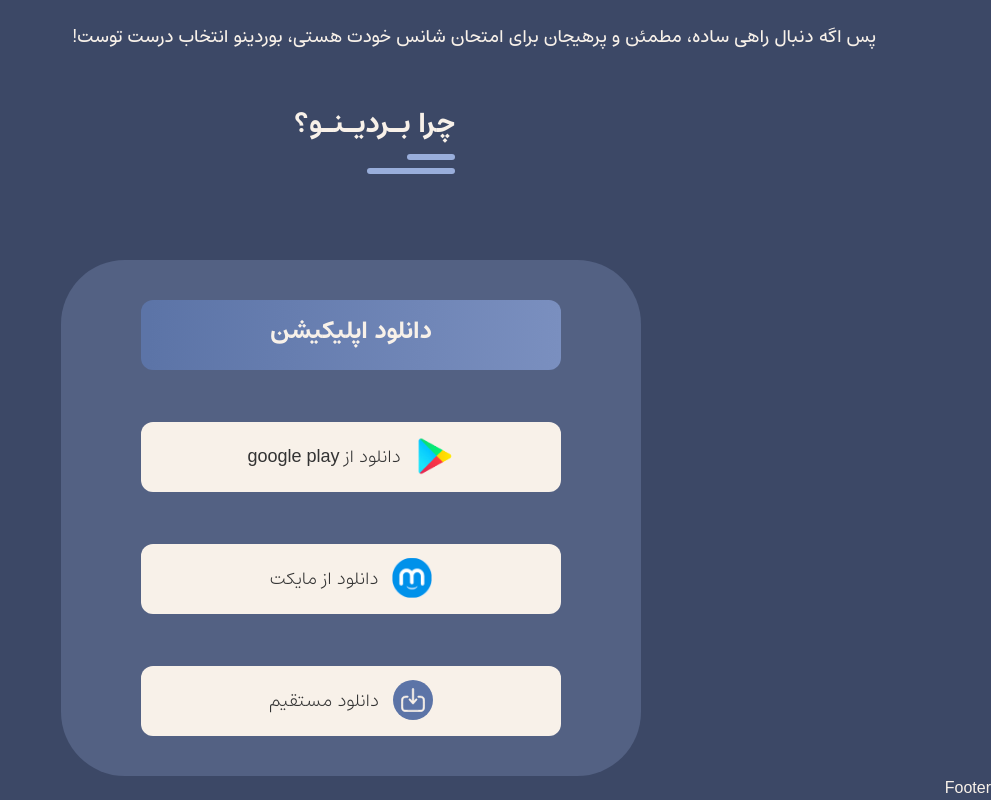
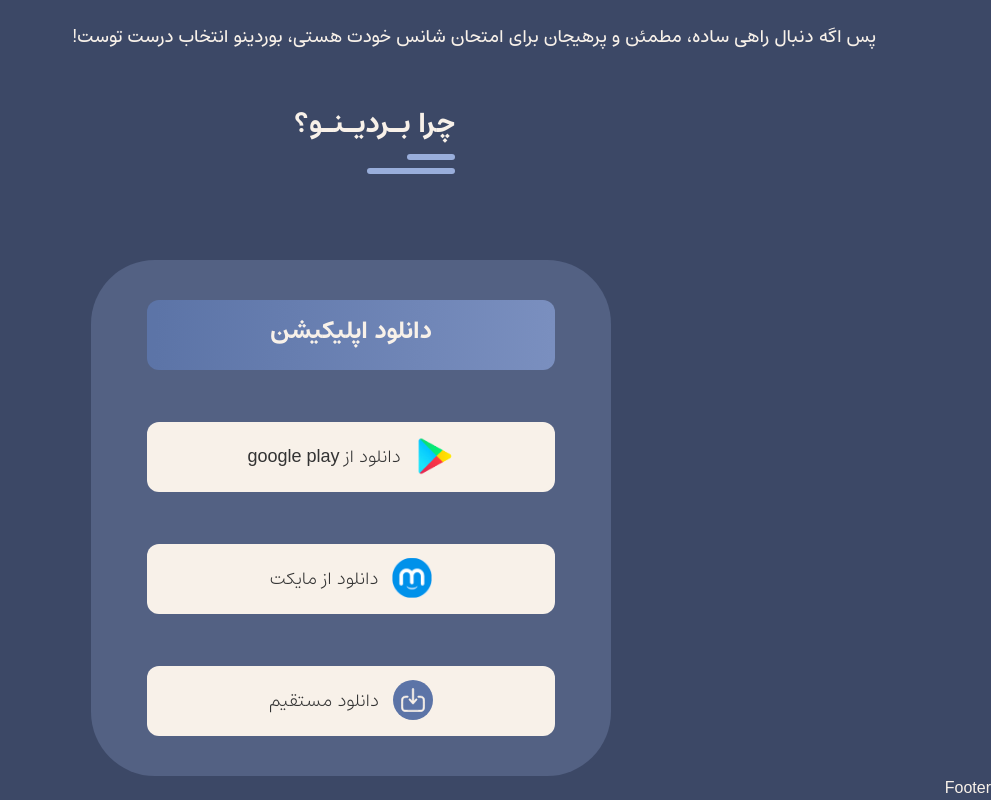
Before and after one commit to buordino/landing, a Next.js app: page / in a window 1280 px wide. Shown: the part 2255-3055 px from the top of the page, without its empty margins (289-1280 px from the left). Built offline with nearby package versions, Linux system fonts and the light colour scheme.

Commit message:
refactor(app-download): improve some ui points

```diff
--- a/src/components/sections/appDownload/AppDownloadSection.tsx
+++ b/src/components/sections/appDownload/AppDownloadSection.tsx
@@ -9,7 +9,7 @@ const AppDownloadSection = () => {
       <div className="mt-[52px]">
         <SectionTitle>چرا بـردیـنـو؟</SectionTitle>
         <div className="mt-[86px] flex flex-row items-center justify-center gap-16">
-          <div className="bg-dark-primary rounded-[64px] flex flex-col items-center gap-[52px] py-10 px-20 w-[580px]">
+          <div className="bg-dark-primary rounded-[64px] flex flex-col items-center gap-[52px] py-10 px-14 w-[520px]">
             <CustomButton className="w-full h-[70px] text-white bg-[linear-gradient(92.22deg,#5C74A7_2.19%,#7A8FBF_99.45%)] text-2xl">
               دانلود اپلیکیشن
             </CustomButton>
```
